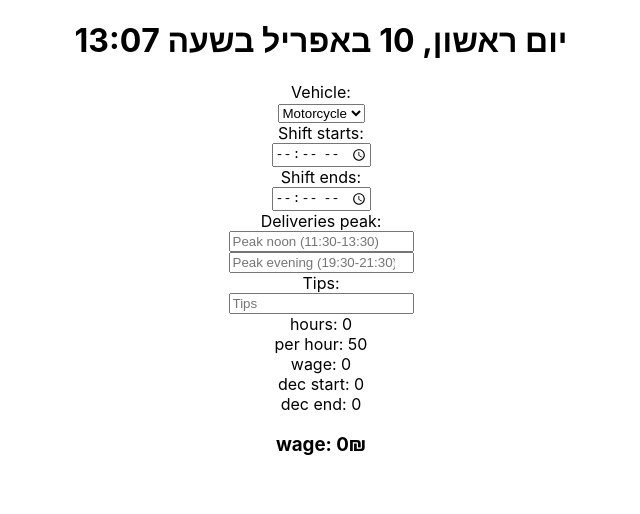
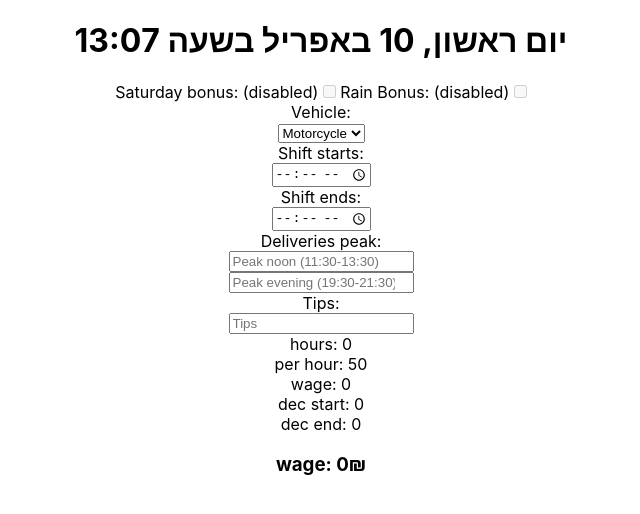
Before and after one commit to barel31/tenbis-calculator, a React (Create React App) app: page / in a window 1280 px wide. Shown: the top 514 px of the page, without its empty margins (319-959 px from the left). Built offline with nearby package versions, Linux system fonts and the light colour scheme.

Commit message:
Add checkbox for saturday and rain bonus

```diff
--- a/src/App.jsx
+++ b/src/App.jsx
@@ -61,6 +61,16 @@ function App() {
     return (
         <div className='App'>
             <h1>{currentDay}</h1>
+            <label style={{ display: 'inline' }} htmlFor='saturdayCheckbox'>
+                Saturday bonus: (disabled){' '}
+            </label>
+            <input style={{ display: 'inline' }} type='checkbox' name='saturday' id='saturdayCheckbox' disabled />
+            <label style={{ display: 'inline' }} htmlFor='saturdayCheckbox'>
+                {'  '}
+                Rain Bonus: (disabled){' '}
+            </label>
+            <input style={{ display: 'inline' }} type='checkbox' name='rain' id='rainCheckbox' disabled />
+
             <label htmlFor='vehicle'>Vehicle: </label>
             <select name='vehicle' id='vehicle' onChange={(e) => setVehicle(e.target.value)}>
                 <option value='Motorcycle'>Motorcycle</option>
```
